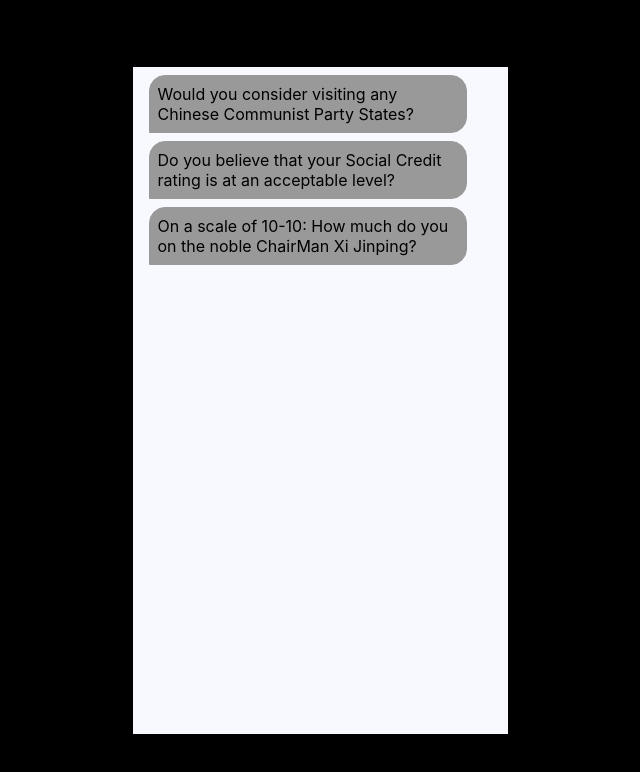
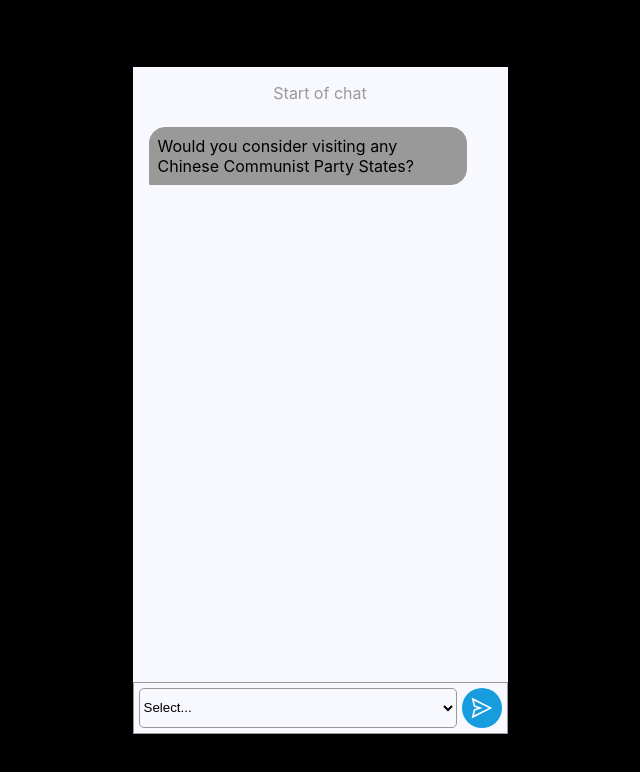
Before and after one commit to KeyMaster9/Project-C, a React (Create React App) app: page / in a window 1280 px wide. Shown: the top 772 px of the page, without its empty margins (320-960 px from the left). Built offline with nearby package versions, Linux system fonts and the light colour scheme.

Commit message:
user response added

```diff
--- a/package.json
+++ b/package.json
@@ -8,6 +8,7 @@
     "@testing-library/user-event": "^13.5.0",
     "react": "^18.2.0",
     "react-dom": "^18.2.0",
+    "react-icons": "^4.4.0",
     "react-scripts": "5.0.1",
     "web-vitals": "^2.1.4"
   },
--- /dev/null
+++ b/src/TravelAgent/Components/Reply/Reply.css
@@ -0,0 +1,37 @@
+.Reply {
+    display: flex;
+    align-items: stretch;
+    justify-content: center;
+    border: 1px solid #999;
+    padding: 5px;
+}
+
+.Reply .Selection {
+    display: flex;
+    align-items: center;
+    justify-content: center;
+    flex-grow: 1;
+    margin-right: 5px;
+}
+
+.Reply .Selection select {
+    width: 100%;
+    height: 100%;
+    border: 1px solid #999;
+    border-radius: 5px;
+    background-color: ghostwhite;
+}
+
+.Send {
+    background-color: #179cdd;
+    color: ghostwhite;
+    height: 2.5rem;
+    width: 2.5rem;
+    border-radius: 50%;
+    display: flex;
+    align-items: center;
+    justify-content: center;
+    flex-grow: 0;
+    flex-shrink: 0;
+    cursor: pointer;
+}
--- /dev/null
+++ b/src/TravelAgent/Components/Reply/Reply.jsx
@@ -0,0 +1,23 @@
+import React, {useCallback, useState} from 'react';
+import Select from './Responses/Select';
+import Send from './Send/Send';
+import './Reply.css'
+
+const Reply = ({question, onSend: submit}) => {
+    const {responses} = question;
+    const [value, setValue] = useState();
+
+    const onSubmit = useCallback(() => {
+        if(value && responses.includes(value)) {
+            submit(value, question);
+        }
+        setValue('');
+    }, [submit, value, question, responses])
+
+    return <div className="Reply">
+        <Select value={value} setValue={setValue} options={responses} />
+        <Send onSubmit={onSubmit} />
+    </div>
+}
+
+export default Reply;
--- /dev/null
+++ b/src/TravelAgent/Components/Reply/Responses/Select.jsx
@@ -0,0 +1,14 @@
+import React from 'react';
+
+const Select = ({value, setValue, options}) => {
+
+    return <div className='Selection'>
+        <select value={value} onChange={e => setValue(e.target.value)} name="resopnse">
+            <option value=''>Select...</option>
+            {options.map(option=> <option value={option}>{option}</option>)}
+        </select>
+    </div>
+
+}
+
+export default Select;
--- /dev/null
+++ b/src/TravelAgent/Components/Reply/Send/Send.jsx
@@ -0,0 +1,14 @@
+import React from 'react';
+import { AiOutlineSend } from 'react-icons/ai'
+
+const Send = ({ onSubmit }) => {
+    return <div
+        className='Send'
+        style={{ margin: '0 auto', display: 'block' }}
+        onClick={onSubmit}
+    >
+        <AiOutlineSend style={{ color: 'ghostwhite', fontSize: '1.5rem', height: '100%', margin: '0 auto', display: 'block' }} />
+    </div>
+}
+
+export default Send;
--- a/src/TravelAgent/TravelAgent.jsx
+++ b/src/TravelAgent/TravelAgent.jsx
@@ -1,15 +1,39 @@
-import React, { useState } from 'react';
+import React, { useCallback, useEffect, useState, useMemo } from 'react';
 import Chat from './Components/Chat/Chat.jsx';
 import Question from './Components/Chat/ChatItems/Messages/Question.jsx'
+import Info from './Components/Chat/ChatItems/Messages/Info.jsx'
 import './TravelAgent.css'
 import questions from './config/questions.json'
+import Reply from './Components/Reply/Reply'
 
 
 const TravelAgent = () => {
-    const [questionsList, setQuestions] = useState(questions)
+
+    const [chatHistory, setChatHistory] = useState([<Info message="Start of chat" />]);
+
+    const [replyValues, setReplyValues] = useState({});
+
+    const [questionQueue, setQuestionQueue] = useState(questions);
+    const question = useMemo(() => questionQueue[0], [questionQueue]);
+
+    const onReply = useCallback((value, question) => {
+        setReplyValues({
+            ...replyValues,
+            [question.property]: value
+        });
+        const [, ...rest] = questionQueue;
+        setQuestionQueue(rest)
+    })
+
+    useEffect(() => {
+        if (question) {
+            setChatHistory([...chatHistory, <Question message={question.question} />])
+        }
+    }, [question])
 
     return <div className="TravelAgent">
-        <Chat messages={questionsList.map(question => <Question message={question.question} />)} />
+        <Chat messages={chatHistory} />
+        {question && <Reply question={question} onSend={onReply} />}
     </div>
 }
 
--- a/src/TravelAgent/config/questions.json
+++ b/src/TravelAgent/config/questions.json
@@ -1,11 +1,17 @@
 [
     {
-        "question": "Would you consider visiting any Chinese Communist Party States?"
+        "property": "Visit CCP State",
+        "question": "Would you consider visiting any Chinese Communist Party States?",
+        "responses": ["yes", "definitely", "of course"]
     },
     {
-        "question": "Do you believe that your Social Credit rating is at an acceptable level?"
+        "property": "Is My Social Credit Good",
+        "question": "Do you believe that your Social Credit rating is at an acceptable level?",
+        "responses": ["yes", "definitely", "of course"]
     },
     {
-        "question": "On a scale of 10-10: How much do you on the noble ChairMan Xi Jinping?"
+        "property": "ChairMan Xi Jinping",
+        "question": "On a scale of 10-10: How much do you on the noble ChairMan Xi Jinping?",
+        "responses": ["10", "10", "10"]
     }
 ]
```
Also changed, not shown: 1 other file (tests, documents, lock files or other folders).
